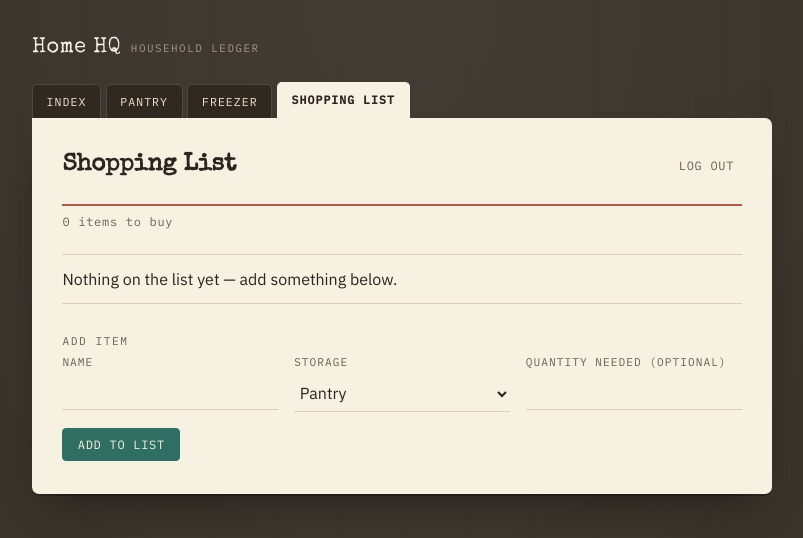
After one commit to sh7289/homehq, a Flask app: page /shopping-list in a window 1280 px wide. The commit adds this page. Shown: the top 538 px of the page, without its empty margins (238-1041 px from the left). Run offline with Flask 3, Linux system fonts and the light colour scheme; the visitor is signed in with stand-in values (Sample User, id 1); data that the repository does not hold is empty.

Commit message:
Add shopping list with fuzzy-match check-off flow
New shopping_list_items table plus a matching.py (stdlib difflib,
no new dependency) that fuzzy-matches a checked-off item's name
against existing inventory in the same storage type -- tolerates
typos/case, confirms the match or falls back to creating a new
inventory item. Reuses the existing expandable-row UI pattern.

Co-Authored-By: Claude Sonnet 5 <noreply@anthropic.com>
Claude-Session: https://claude.ai/code/session_01FZf9QybzEbUSeaX7RjfYPB

```diff
--- a/app.py
+++ b/app.py
@@ -25,6 +25,7 @@ from werkzeug.middleware.proxy_fix import ProxyFix
 import db
 import export_csv
 import expiry
+import matching
 from catalog_store import CatalogStore
 
 
@@ -212,6 +213,66 @@ def create_app():
         )
         return _redirect_to_storage_page()
 
+    @app.route("/shopping-list")
+    @login_required
+    def shopping_list():
+        list_items = db.list_shopping_list_items(get_db())
+        suggestions = {}
+        for list_item in list_items:
+            candidates = db.list_items(get_db(), storage=list_item["storage"])
+            suggestions[list_item["id"]] = matching.find_best_match(
+                list_item["name"], candidates
+            )
+        return render_template(
+            "shopping_list.html",
+            list_items=list_items,
+            suggestions=suggestions,
+            active="shopping-list",
+        )
+
+    @app.route("/shopping-list/add", methods=["POST"])
+    @login_required
+    def shopping_list_add():
+        quantity_to_buy = request.form.get("quantity_to_buy", "").strip()
+        db.add_shopping_list_item(
+            get_db(),
+            name=request.form["name"].strip(),
+            storage=request.form.get("storage", "pantry"),
+            quantity_to_buy=float(quantity_to_buy) if quantity_to_buy else None,
+        )
+        return redirect(url_for("shopping_list"))
+
+    @app.route("/shopping-list/<int:item_id>/delete", methods=["POST"])
+    @login_required
+    def shopping_list_delete(item_id):
+        db.delete_shopping_list_item(get_db(), item_id)
+        return redirect(url_for("shopping_list"))
+
+    @app.route("/shopping-list/<int:item_id>/resolve", methods=["POST"])
+    @login_required
+    def shopping_list_resolve(item_id):
+        list_item = db.get_shopping_list_item(get_db(), item_id)
+        if list_item is None:
+            abort(404)
+        quantity = float(request.form.get("quantity") or 0)
+        action = request.form.get("action")
+
+        if action == "match":
+            matched_item_id = int(request.form["matched_item_id"])
+            db.adjust_quantity(get_db(), matched_item_id, delta=quantity)
+        else:
+            db.add_item(
+                get_db(),
+                name=list_item["name"],
+                quantity=quantity,
+                unit="",
+                location="",
+                storage=list_item["storage"],
+            )
+
+        db.delete_shopping_list_item(get_db(), item_id)
+        return redirect(url_for("shopping_list"))
+
     @app.route("/catalog/<category>")
     @login_required
     def catalog_list(category):
--- a/db.py
+++ b/db.py
@@ -31,6 +31,18 @@ def init_db(conn):
         conn.execute("ALTER TABLE pantry_items ADD COLUMN acquired_date TEXT")
     if "shelf_life_days" not in existing_columns:
         conn.execute("ALTER TABLE pantry_items ADD COLUMN shelf_life_days INTEGER")
+
+    conn.execute(
+        """
+        CREATE TABLE IF NOT EXISTS shopping_list_items (
+            id INTEGER PRIMARY KEY,
+            name TEXT NOT NULL,
+            storage TEXT NOT NULL DEFAULT 'pantry',
+            quantity_to_buy REAL,
+            created_at TEXT
+        )
+        """
+    )
     conn.commit()
 
 
@@ -112,3 +124,30 @@ def update_item(
 def delete_item(conn, item_id):
     with conn:
         conn.execute("DELETE FROM pantry_items WHERE id = ?", (item_id,))
+
+
+def add_shopping_list_item(conn, name, storage="pantry", quantity_to_buy=None):
+    with conn:
+        cursor = conn.execute(
+            "INSERT INTO shopping_list_items (name, storage, quantity_to_buy, created_at) "
+            "VALUES (?, ?, ?, ?)",
+            (name, storage, quantity_to_buy, _now()),
+        )
+        return cursor.lastrowid
+
+
+def list_shopping_list_items(conn):
+    rows = conn.execute("SELECT * FROM shopping_list_items ORDER BY created_at").fetchall()
+    return [dict(row) for row in rows]
+
+
+def get_shopping_list_item(conn, item_id):
+    row = conn.execute(
+        "SELECT * FROM shopping_list_items WHERE id = ?", (item_id,)
+    ).fetchone()
+    return dict(row) if row else None
+
+
+def delete_shopping_list_item(conn, item_id):
+    with conn:
+        conn.execute("DELETE FROM shopping_list_items WHERE id = ?", (item_id,))
--- a/templates/base.html
+++ b/templates/base.html
@@ -30,6 +30,7 @@
           <li><a href="{{ url_for('home') }}" class="{{ 'is-active' if active == 'home' else '' }}">Index</a></li>
           <li><a href="{{ url_for('pantry') }}" class="{{ 'is-active' if active == 'pantry' else '' }}">Pantry</a></li>
           <li><a href="{{ url_for('freezer') }}" class="{{ 'is-active' if active == 'freezer' else '' }}">Freezer</a></li>
+          <li><a href="{{ url_for('shopping_list') }}" class="{{ 'is-active' if active == 'shopping-list' else '' }}">Shopping List</a></li>
           {% for category in nav_categories %}
             <li><a href="{{ url_for('catalog_list', category=category) }}" class="{{ 'is-active' if active == category else '' }}">{{ category|titlecase }}</a></li>
           {% endfor %}
--- a/templates/home.html
+++ b/templates/home.html
@@ -15,6 +15,10 @@
         <span class="index-grid__label">Frozen</span>
         <span class="index-grid__name">Freezer</span>
       </a>
+      <a href="{{ url_for('shopping_list') }}">
+        <span class="index-grid__label">To buy</span>
+        <span class="index-grid__name">Shopping List</span>
+      </a>
     </div>
 
     <span class="eyebrow">Catalog</span>
--- /dev/null
+++ b/templates/shopping_list.html
@@ -0,0 +1,93 @@
+{% extends "base.html" %}
+{% block title %}Shopping List – Home HQ{% endblock %}
+{% block content %}
+  <div class="card">
+    <div class="top-actions">
+      <h1 class="card__title">Shopping List</h1>
+      <form method="post" action="{{ url_for('logout') }}"><button class="btn btn--ghost" type="submit">Log out</button></form>
+    </div>
+    <hr class="card__rule">
+    <p class="card__meta">{{ list_items|length }} item{{ '' if list_items|length == 1 else 's' }} to buy</p>
+
+    <ul class="rows">
+      {% for item in list_items %}
+        {% set suggestion = suggestions.get(item.id) %}
+        <li class="row-item">
+          <div class="row">
+            <span class="row__name">{{ item.name }}</span>
+            <span class="row__meta">
+              {{ item.storage|titlecase }}{% if item.quantity_to_buy %} &middot; need {{ item.quantity_to_buy }}{% endif %}
+            </span>
+            <span class="row__actions">
+              <button class="btn btn--sm js-edit-toggle" type="button" data-target="checkoff-{{ item.id }}">Check off</button>
+              <form class="inline-form" method="post" action="{{ url_for('shopping_list_delete', item_id=item.id) }}">
+                <button class="btn btn--sm btn--ghost" type="submit">Remove</button>
+              </form>
+            </span>
+          </div>
+          <div class="edit-panel" id="checkoff-{{ item.id }}" hidden>
+            {% if suggestion %}
+              <p class="eyebrow">Looks like a match</p>
+              <form method="post" action="{{ url_for('shopping_list_resolve', item_id=item.id) }}">
+                <input type="hidden" name="action" value="match">
+                <input type="hidden" name="matched_item_id" value="{{ suggestion.id }}">
+                <div class="form-row">
+                  <div class="field">
+                    <label for="qty-match-{{ item.id }}">Quantity bought</label>
+                    <input id="qty-match-{{ item.id }}" type="number" step="any" name="quantity" value="{{ item.quantity_to_buy or 1 }}" required>
+                  </div>
+                </div>
+                <div class="edit-panel__actions">
+                  <button class="btn btn--primary btn--sm" type="submit">Confirm match &rarr; add to &ldquo;{{ suggestion.name }}&rdquo;</button>
+                  <button class="btn btn--ghost btn--sm js-edit-toggle" type="button" data-target="checkoff-{{ item.id }}">Cancel</button>
+                </div>
+              </form>
+              <p class="eyebrow" style="margin-top:0.8rem">Not a match?</p>
+            {% else %}
+              <p class="eyebrow">No close match found in {{ item.storage }}</p>
+            {% endif %}
+            <form method="post" action="{{ url_for('shopping_list_resolve', item_id=item.id) }}">
+              <input type="hidden" name="action" value="new">
+              <div class="form-row">
+                <div class="field">
+                  <label for="qty-new-{{ item.id }}">Quantity bought</label>
+                  <input id="qty-new-{{ item.id }}" type="number" step="any" name="quantity" value="{{ item.quantity_to_buy or 1 }}" required>
+                </div>
+              </div>
+              <div class="edit-panel__actions">
+                <button class="btn btn--sm" type="submit">Add as new {{ item.storage }} item</button>
+                {% if not suggestion %}
+                  <button class="btn btn--ghost btn--sm js-edit-toggle" type="button" data-target="checkoff-{{ item.id }}">Cancel</button>
+                {% endif %}
+              </div>
+            </form>
+          </div>
+        </li>
+      {% else %}
+        <li class="row">Nothing on the list yet — add something below.</li>
+      {% endfor %}
+    </ul>
+
+    <span class="eyebrow">Add item</span>
+    <form method="post" action="{{ url_for('shopping_list_add') }}">
+      <div class="form-row">
+        <div class="field">
+          <label for="name">Name</label>
+          <input id="name" type="text" name="name" required>
+        </div>
+        <div class="field">
+          <label for="storage">Storage</label>
+          <select id="storage" name="storage">
+            <option value="pantry">Pantry</option>
+            <option value="freezer">Freezer</option>
+          </select>
+        </div>
+        <div class="field">
+          <label for="quantity_to_buy">Quantity needed (optional)</label>
+          <input id="quantity_to_buy" type="number" step="any" name="quantity_to_buy">
+        </div>
+      </div>
+      <button class="btn btn--primary" type="submit">Add to list</button>
+    </form>
+  </div>
+{% endblock %}
```
Also changed, not shown: matching.py (added, +28 -0 lines), tests/test_matching.py (added, +57 -0 lines), tests/test_shopping_list_db.py (added, +58 -0 lines), tests/test_shopping_list_routes.py (added, +104 -0 lines).
